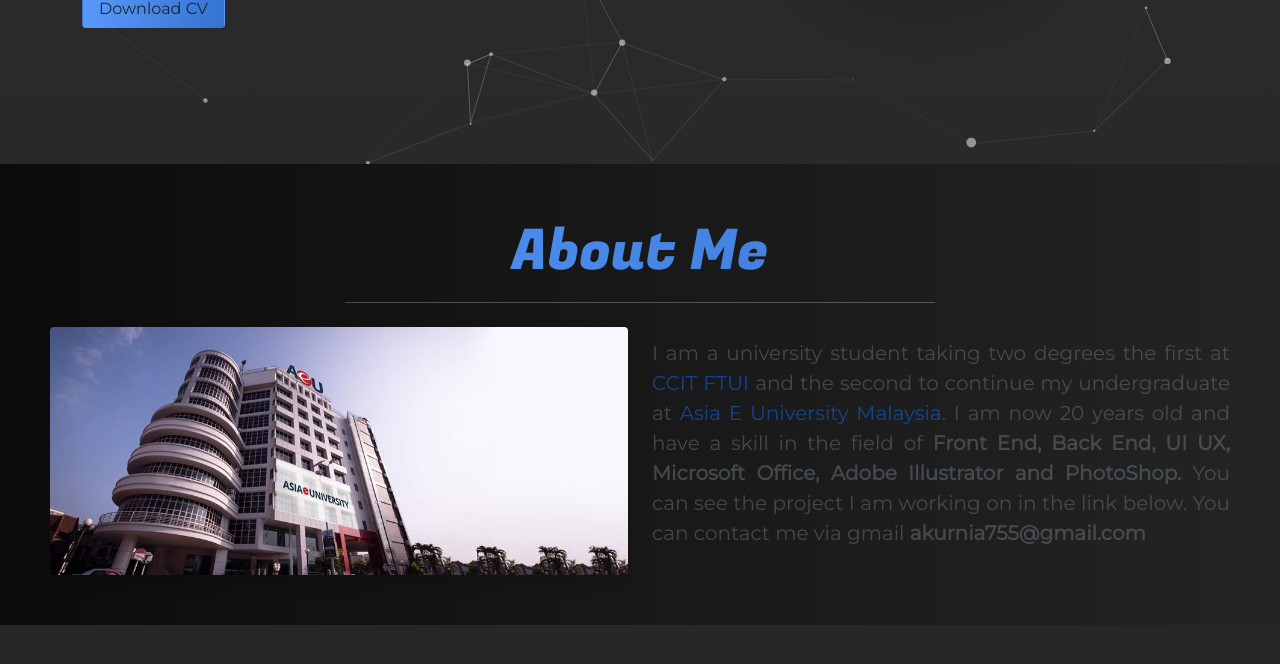
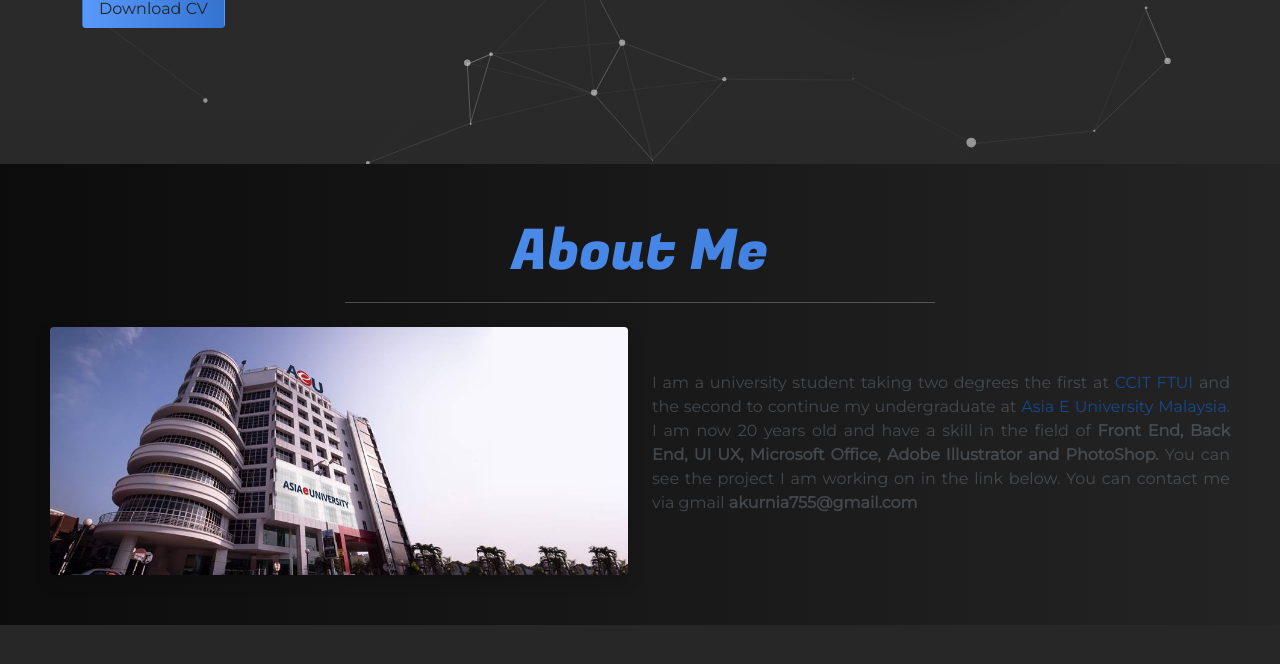
Before and after one commit to akrn27/akrn27.github.io, a plain HTML site: page portofolioProject/index.html in a window 1280 px wide. Shown: the part 374-1038 px from the top of the page. Drawn offline with nearby package versions, Linux system fonts and the light colour scheme.

Commit message:
change the font size in the about me section

```diff
--- a/portofolioProject/index.html
+++ b/portofolioProject/index.html
@@ -112,7 +112,7 @@
         </div>
       </div>
       <div class="col-lg-6 text-secondary mt-5 mt-lg-0">
-          <p class="mx-auto fs-5">
+          <p class="mx-auto fs-6">
             I am a university student taking two degrees the first at <span class="text-primary">CCIT FTUI</span>
             and the second to continue my undergraduate at <span class="text-primary">Asia E University Malaysia</span>. I am now 20 years old and have a skill in the field of
             <strong>Front End, Back End, UI UX, Microsoft Office, Adobe Illustrator and
```
